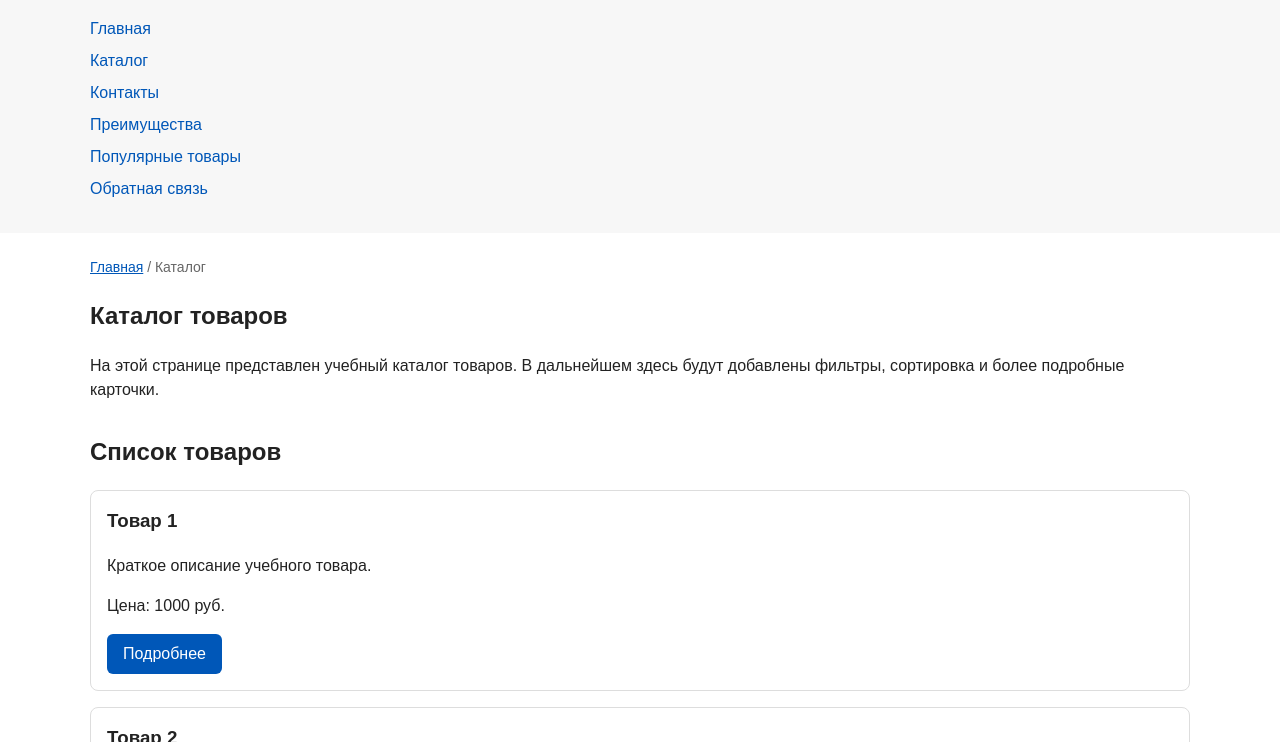
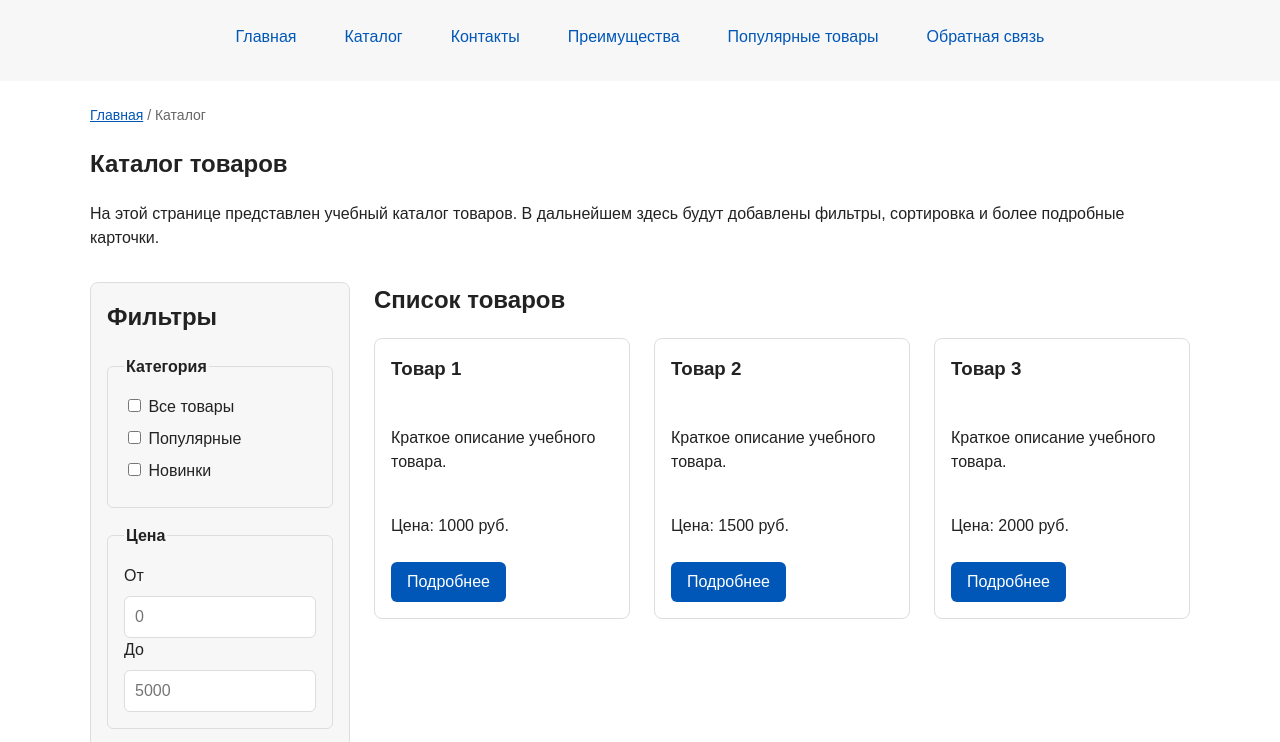
Before and after one commit to ashurvel-rgb/kr1-html-css-shop, a plain HTML site: page catalog.html in a window 1280 px wide. Shown: the part 47-789 px from the top of the page. Drawn offline with Linux system fonts and the light colour scheme.

Commit message:
feat: add flex navigation and grid catalog layout

```diff
--- a/catalog.html
+++ b/catalog.html
@@ -51,9 +51,46 @@
       </p>
     </section>
 
-    <section class="section">
+    <section class="catalog-layout">
+      <aside class="catalog-filters">
+        <h2>Фильтры</h2>
+
+        <form class="filters-form" action="#" method="get">
+          <fieldset>
+            <legend>Категория</legend>
+
+            <label>
+              <input type="checkbox" name="category" value="all">
+              Все товары
+            </label>
+            <label>
+              <input type="checkbox" name="category" value="popular">
+              Популярные
+            </label>
+            <label>
+              <input type="checkbox" name="category" value="new">
+              Новинки
+            </label>
+          </fieldset>
+
+          <fieldset>
+            <legend>Цена</legend>
+
+            <label for="price-from">От</label>
+            <input id="price-from" name="price-from" type="number" min="0" placeholder="0">
+
+            <label for="price-to">До</label>
+            <input id="price-to" name="price-to" type="number" min="0" placeholder="5000">
+          </fieldset>
+
+          <button class="button" type="submit">Применить</button>
+        </form>
+      </aside>
+
+      <section class="catalog-products">
         <h2>Список товаров</h2>
 
+        <div class="products-grid">
           <article class="product-card">
             <h3>Товар 1</h3>
             <p>Краткое описание учебного товара.</p>
@@ -74,6 +111,8 @@
             <p>Цена: 2000 руб.</p>
             <a class="button" href="index.html#popular">Подробнее</a>
           </article>
+        </div>
+      </section>
     </section>
   </main>
 
--- a/css/style.css
+++ b/css/style.css
@@ -123,21 +123,27 @@ a:focus-visible {
 }
 
 .site-nav__list {
+  display: flex;
+  flex-wrap: wrap;
+  justify-content: center;
+  align-items: center;
+  gap: var(--space-md);
   padding: 0;
   margin: var(--space-md) 0 0;
   list-style: none;
 }
 
-.site-nav__list li {
-  margin-bottom: var(--space-sm);
-}
-
 .site-nav__list a {
+  display: inline-block;
+  padding: var(--space-sm) var(--space-md);
+  color: var(--color-primary);
   text-decoration: none;
+  border-radius: var(--radius-sm);
 }
 
 .site-nav__list a:hover {
-  text-decoration: underline;
+  color: var(--color-white);
+  background-color: var(--color-primary);
 }
 
 .hero {
@@ -157,12 +163,26 @@ a:focus-visible {
   margin-top: 0;
 }
 
+.products-grid {
+  display: grid;
+  grid-template-columns: repeat(3, 1fr);
+  gap: var(--space-lg);
+}
+
 .product-card {
-  margin-bottom: var(--space-md);
+  display: flex;
+  flex-direction: column;
+  gap: var(--space-sm);
+  margin-bottom: 0;
   padding: var(--space-md);
   border: 1px solid var(--color-border);
   border-radius: var(--radius-md);
   background-color: var(--color-bg);
+}
+
+.product-card .button {
+  margin-top: auto;
+  align-self: flex-start;
 }
 
 .product-card:hover {
@@ -179,6 +199,61 @@ a:focus-visible {
   padding: var(--space-md);
   border-left: 4px solid var(--color-primary);
   background-color: var(--color-surface);
+}
+
+.catalog-layout {
+  max-width: var(--container-width);
+  margin: 0 auto var(--space-xl);
+  display: grid;
+  grid-template-columns: 260px 1fr;
+  grid-template-areas: "filters products";
+  gap: var(--space-lg);
+}
+
+.catalog-filters {
+  grid-area: filters;
+  padding: var(--space-md);
+  border: 1px solid var(--color-border);
+  border-radius: var(--radius-md);
+  background-color: var(--color-surface);
+}
+
+.catalog-filters h2,
+.catalog-products h2 {
+  margin-top: 0;
+}
+
+.catalog-products {
+  grid-area: products;
+}
+
+.filters-form {
+  display: grid;
+  gap: var(--space-md);
+}
+
+.filters-form fieldset {
+  margin: 0;
+  padding: var(--space-md);
+  border: 1px solid var(--color-border);
+  border-radius: var(--radius-sm);
+}
+
+.filters-form legend {
+  font-weight: 700;
+}
+
+.filters-form label {
+  display: block;
+  margin-bottom: var(--space-sm);
+}
+
+.filters-form input[type="number"] {
+  width: 100%;
+  padding: 8px 10px;
+  border: 1px solid var(--color-border);
+  border-radius: var(--radius-sm);
+  font: inherit;
 }
 
 /* ===============================
```
Also changed, not shown: index.html (+2 -0 lines), 1 other file. Lines whose indentation alone changed are shown as unchanged.
